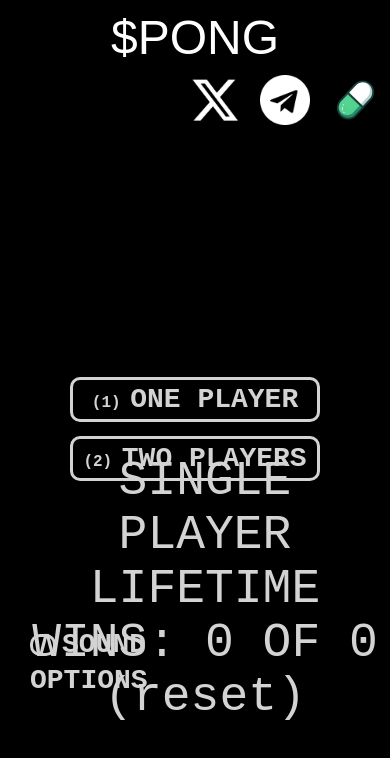
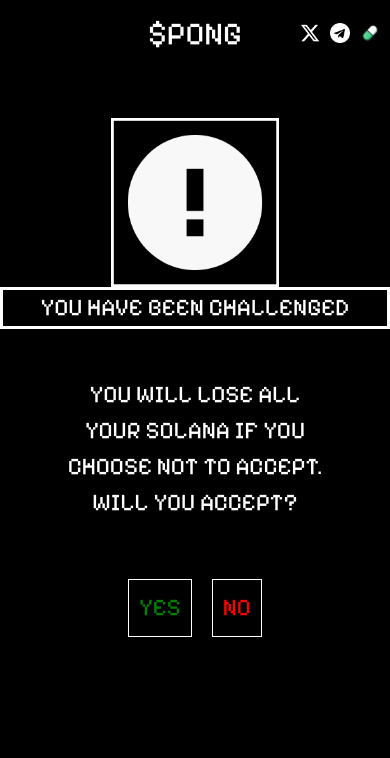
Before and after one commit to pong-pumpfun/pong-pumpfun.github.io, a plain HTML site: page index.html in a window 390 px wide. Drawn offline with nearby package versions, Linux system fonts and the light colour scheme.

Commit message:
Add files via upload

```diff
--- a/game.css
+++ b/game.css
@@ -1,5 +1,9 @@
+
+
 #gameArea{
-    position:relative;
+    z-index: 0;
+    visibility: hidden;
+    position: relative;
     /* left:20px; */
     background-color:black;
     width:800;
--- /dev/null
+++ b/index.css
@@ -0,0 +1,132 @@
+@import url('https://fonts.googleapis.com/css2?family=Pixelify+Sans:wght@400..700&display=swap');
+
+body {
+    background-color: black !important;
+    font-family: "Pixelify Sans", sans-serif !important;
+}
+
+.title {
+    color: white;
+    text-align: center;
+    font-size: 3em;
+    margin: 10px;
+    font-family: "Pixelify Sans", sans-serif;
+    z-index: 100;
+}
+
+.social-links {
+    display: flex;
+    justify-content: end;
+    position: absolute;
+    top: 0;
+    right: 0;
+    width: 100%;
+    padding: 10px;
+    margin-top: 10px;
+    z-index: 100;
+}
+
+.social-links img {
+    height: 30px;
+    margin-left: 20px;
+}
+
+.first-screen {
+    z-index: 10;
+    /* height: 100vh; */
+    /* width: 100%; */
+    background-color: black;
+    color: white;
+    padding: 50px;
+}
+
+.first-screen .alert-container {
+    height: 20vh;
+}
+
+.first-screen .alert-container img {
+    height: 100%;
+}
+
+.first-screen .alert-text {
+    font-size: 2em;
+    text-align: center;
+    /* height: 100%; */
+    border: 3px solid white;
+    display: flex;
+    align-items: center;
+    justify-content: center;
+
+}
+
+.first-screen .question-text {
+    font-size: 2em;
+}
+
+.buttons-container .yes-button,
+.buttons-container .no-button {
+    border: 1px solid white;
+    padding: 10px;
+    font-size: 1.5em;
+    margin: 10px;
+    cursor: pointer;
+}
+
+.buttons-container .yes-button {
+    color: green;
+}
+
+.buttons-container .no-button {
+    color: red
+}
+
+.top-section {
+    visibility: collapse;
+    z-index: 20;
+    position: absolute;
+    top: 0;
+    right: 0;
+    width: 100%;
+    height: 100vh;
+    background-color: black;
+    color: white;
+    display: flex;
+    justify-content: center;
+    align-items: center;
+    font-size: 3em;
+    padding: 20px;
+    flex-direction: column;
+}
+
+.top-section .ascii-art img {
+    height: 50vh;
+}
+
+.top-section .broke-jeet {
+    border: 3px solid white;
+    padding: 10px;
+    margin-top: 50px;
+}
+
+@media screen and (max-width: 600px) {
+    .title {
+        font-size: 2em;
+    }
+
+    .social-links img {
+        height: 20px;
+        margin-left: 10px;
+    }
+
+    .first-screen .question-text {
+        font-size: 1.5em;
+    }
+
+    .first-screen .alert-text {
+        font-size: 1.5em;
+    }
+
+    .top-section .ascii-art img {
+        height: 30vh;
+    }
+}
--- a/index.html
+++ b/index.html
@@ -4,9 +4,10 @@
     <meta charset="UTF-8">
     <meta http-equiv="X-UA-Compatible" content="IE=edge">
     <meta name="viewport" content="width=device-width, initial-scale=1.0">
-    <title>Pong</title>
+    <title>$PONG</title>
 
     <link rel="stylesheet" href="game.css">
+    <link rel="stylesheet" href="index.css">
     <style>
         a.link1:link {color:blue;font-weight:bold;text-decoration:none;}
         a.link1:visited {color:blue;font-weight:bold;text-decoration:none;}
@@ -25,7 +26,6 @@
         .adTopPad140{padding-top:0px;width:100%;min-height:90px;}
         .wrapper{display:block;}
         h1{display:inline;color:black;font-size:22px;}
-        body{margin:0px;font-family:sans-serif;font-style:normal;font-size:16px;background-color:white;color: black;}
         .maintab{text-align:center;}
         .logoimg{max-width:90%;border:0px;padding:4px;}
         .hovermenu {text-align:center;width:90%;margin-left:5px;margin-right:5px;line-height:27px;padding-top:18px;}
@@ -51,7 +51,6 @@
         .textpage{padding:10px;}
         .wrapper{display:block}
         h1{display:inline;color:black;font-size:20px;}
-        body{margin:0px;font-family:sans-serif;font-style:normal;font-size:13px;background-image:url(art/background.jpg);background-color:white;color: black;}
         .maintab{text-align:center;width:1000px;margin:auto;border-style:solid;border-color:gray;border-top-width:0px;border-bottom-width:2px;border-right-width:2px;border-left-width:2px;background-color:white;color:#222222;font-weight:bold;font-size:14px;}
         .logoimg{margin:0px 0px;padding:0px;padding:2px;border:0px}
         .menusep{display:none;}
@@ -71,38 +70,11 @@
             justify-content: center;
             width: 100%;
         }
-
-        .social-links {
-            display: flex;
-            justify-content: end;
-            /* position: absolute; */
-            /* top: 0;
-            left: 0; */
-            width: 100%;
-            /* padding: 20px; */
-            margin-top: 10px;
-            z-index: 100;
-        }
-
-        .social-links img {
-            height: 50px;
-            margin-left: 20px;
-        }
-
-        body {
-            background-color: black;
-        }
-
-        .title {
-            color: white;
-            text-align: center;
-            font-size: 3em;
-            margin: 10px;
-        }
     </style>
+    <link rel="stylesheet" href="https://cdn.jsdelivr.net/npm/bootstrap@4.4.1/dist/css/bootstrap.min.css" integrity="sha384-Vkoo8x4CGsO3+Hhxv8T/Q5PaXtkKtu6ug5TOeNV6gBiFeWPGFN9MuhOf23Q9Ifjh" crossorigin="anonymous">
 </head>
 <body>
-    <div class="title">$PONG</h1>
+    <div class="title">$PONG</div>
     <div class="social-links">
         <a href="https://twitter.com/bonk4kabosu" target="_blank">
             <img src="./x.png" alt="">
@@ -114,6 +86,49 @@
             <img src="./pumpfun.png" alt="">
         </a>
     </div>
+
+    <div class="container-fluid first-screen">
+        <div class="row">
+            <div class="alert-container col-md-3 d-flex justify-content-center aling-items-center">
+                <img src="static/alert.png" alt="">
+            </div>
+            <div class="alert-text col-md-8">YOU HAVE BEEN CHALLENGED</div>
+        </div>
+        <div class="row p-5 text-center">
+            <div class="question-text col">
+                YOU WILL LOSE ALL YOUR SOLANA IF YOU <br>
+                CHOOSE NOT TO ACCEPT. <br>
+                WILL YOU ACCEPT?
+            </div>
+        </div>
+        <div class="row">
+            <div class="col d-flex justify-content-center align-items-center buttons-container">
+                <div class="yes-button" onclick="AcceptChallenge();">YES</div>
+                <div class="no-button" onclick="DeclineChallenge();">NO</div>
+            </div>
+        </div>
+    </div>
+
+    <script>
+        function AcceptChallenge() {
+            document.querySelector(".first-screen").style.display = "none";
+            document.querySelector("#gameArea").style.visibility = "visible";
+        }
+
+        function DeclineChallenge() {
+            document.querySelector(".top-section").style.visibility = "visible";
+        }
+    </script>
+
+    <div class="top-section">
+        <div class="ascii-art">
+            <img src="static/broke-jeet.PNG" alt="">
+        </div>
+        <div class="broke-jeet">
+            BROKE JEET!
+        </div>
+    </div>
+
     <div class="">
         <div id="gameArea">
             <div id="gameModeScreen" class="gameScreenDiv" style="display:none;">
@@ -194,6 +209,9 @@
             </div>
         </div>
     </div>
+    <script src="https://code.jquery.com/jquery-3.4.1.slim.min.js" integrity="sha384-J6qa4849blE2+poT4WnyKhv5vZF5SrPo0iEjwBvKU7imGFAV0wwj1yYfoRSJoZ+n" crossorigin="anonymous"></script>
+    <script src="https://cdn.jsdelivr.net/npm/popper.js@1.16.0/dist/umd/popper.min.js" integrity="sha384-Q6E9RHvbIyZFJoft+2mJbHaEWldlvI9IOYy5n3zV9zzTtmI3UksdQRVvoxMfooAo" crossorigin="anonymous"></script>
+    <script src="https://cdn.jsdelivr.net/npm/bootstrap@4.4.1/dist/js/bootstrap.min.js" integrity="sha384-wfSDF2E50Y2D1uUdj0O3uMBJnjuUD4Ih7YwaYd1iqfktj0Uod8GCExl3Og8ifwB6" crossorigin="anonymous"></script>
     <script src="./compiled-2.js"></script>
     <script> ShowMainScreen();</script>
 </body>
```
Also changed, not shown: static/alert.png (added), static/broke-jeet.PNG (added).
